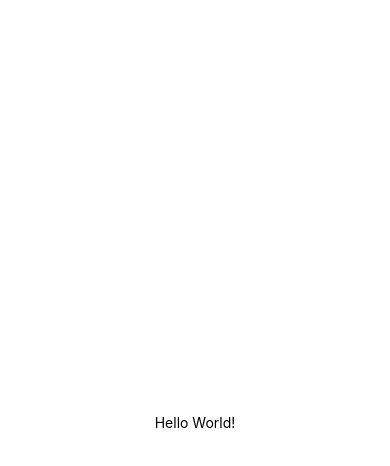
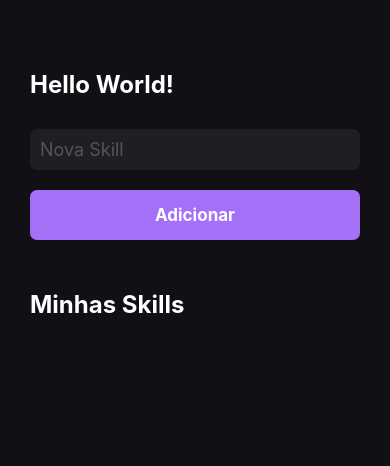
Before and after one commit to mariaclarabarbosa/mySkills, a React Native app: screen / in a window 390 px wide. Shown: the top 466 px of the page. Built offline with nearby package versions, Linux system fonts and the light colour scheme.

Commit message:
Criação do layout inicial

```diff
--- a/src/pages/Home.js
+++ b/src/pages/Home.js
@@ -1,10 +1,89 @@
-import React from 'react';
-import { View, Text } from 'react-native';
+import React, { useState } from 'react';
+import {
+  View,
+  Text,
+  StyleSheet,
+  TextInput,
+  Platform,
+  TouchableOpacity
+} from 'react-native';
 
 export default function Home() {
+  const [novaSkill, setNovaSkill] = useState('');
+  const [minhasSkills, setMinhasSkills] = useState([]);
+
+  function handleAdicionarNovaSkill() {
+    setMinhasSkills(oldState => [...oldState, novaSkill]);
+  }
+
   return (
-    <View style={{ flex: 1, justifyContent: 'center', alignItems: 'center' }}>
-      <Text>Hello World!</Text>
+    <View style={styles.container}>
+      <Text style={styles.title}>Hello World!</Text>
+      <TextInput
+        style={styles.input}
+        placeholder='Nova Skill'
+        placeholderTextColor='#555'
+        onChangeText={setNovaSkill}
+      />
+      <TouchableOpacity
+        style={styles.button}
+        activeOpacity={0.7}
+        onPress={handleAdicionarNovaSkill}
+      >
+        <Text style={styles.buttonText}>Adicionar</Text>
+      </TouchableOpacity>
+      <Text style={[styles.title, { marginVertical: 50 }]}>Minhas Skills</Text>
+      {minhasSkills.map((skill, index) => (
+        <TouchableOpacity key={index} style={styles.buttonSkill}>
+          <Text style={styles.textSkill}>{skill}</Text>
+        </TouchableOpacity>
+      ))}
     </View>
   );
 }
+
+const styles = StyleSheet.create({
+  container: {
+    flex: 1,
+    backgroundColor: '#121015',
+    paddingHorizontal: 30,
+    paddingVertical: 70,
+  },
+  title: {
+    color: '#FFF',
+    fontSize: 24,
+    fontWeight: 'bold',
+  },
+  input: {
+    backgroundColor: '#1F1E25',
+    color: '#FFF',
+    fontSize: 18,
+    padding: Platform.OS === 'ios' ? 15 : 10,
+    marginTop: 30,
+    borderRadius: 7,
+  },
+  button: {
+    backgroundColor: '#A370F7',
+    padding: 15,
+    borderRadius: 7,
+    alignItems: 'center',
+    marginTop: 20,
+  },
+  buttonText: {
+    color: '#FFF',
+    fontSize: 17,
+    fontWeight: 'bold',
+  },
+  buttonSkill: {
+    backgroundColor: '#1F1E25',
+    padding: 10,
+    borderRadius: 50,
+    alignItems: 'center',
+    marginVertical: 10,
+  },
+  textSkill: {
+    color: '#FFF',
+    fontSize: 22,
+    fontWeight: 'bold',
+  },
+})
```
